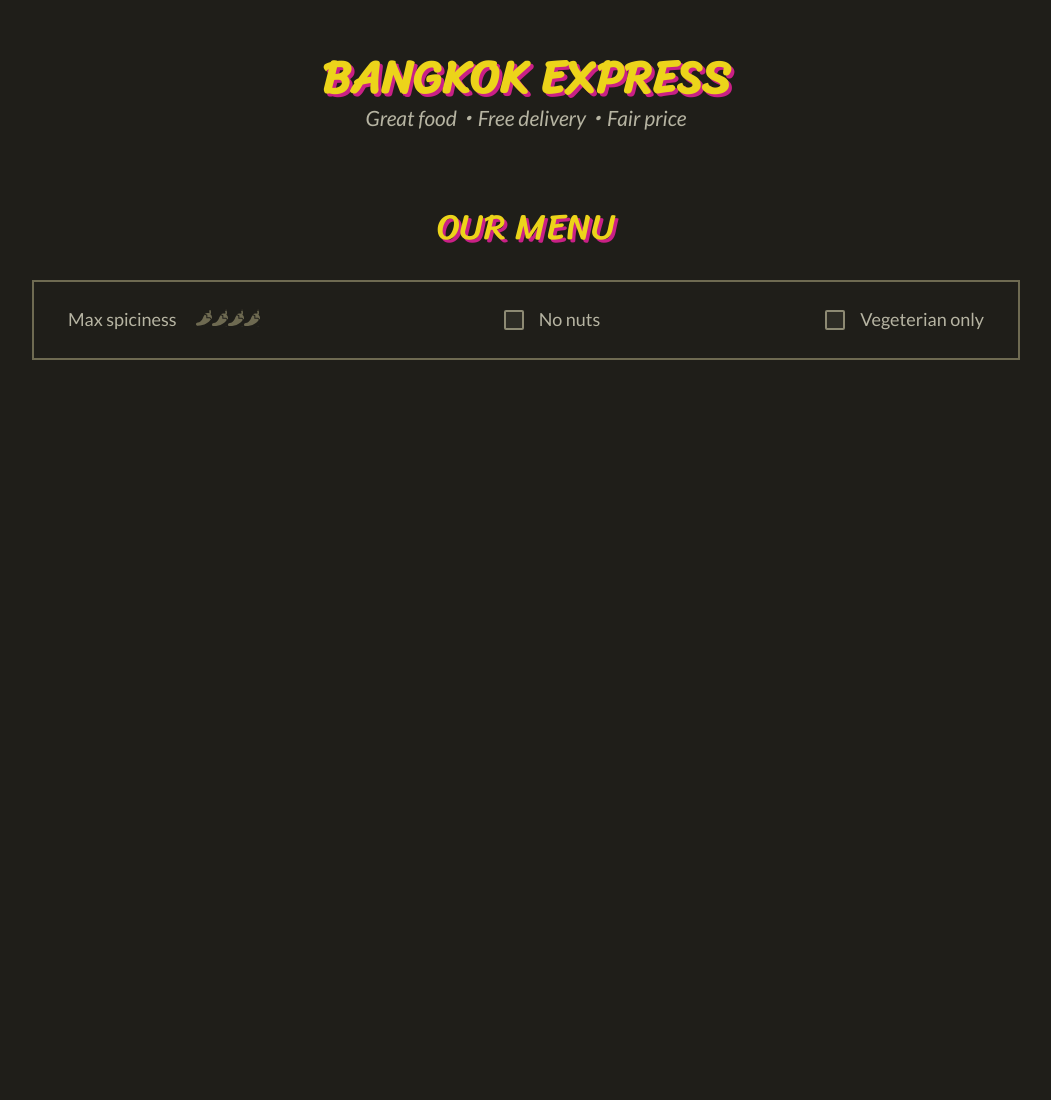
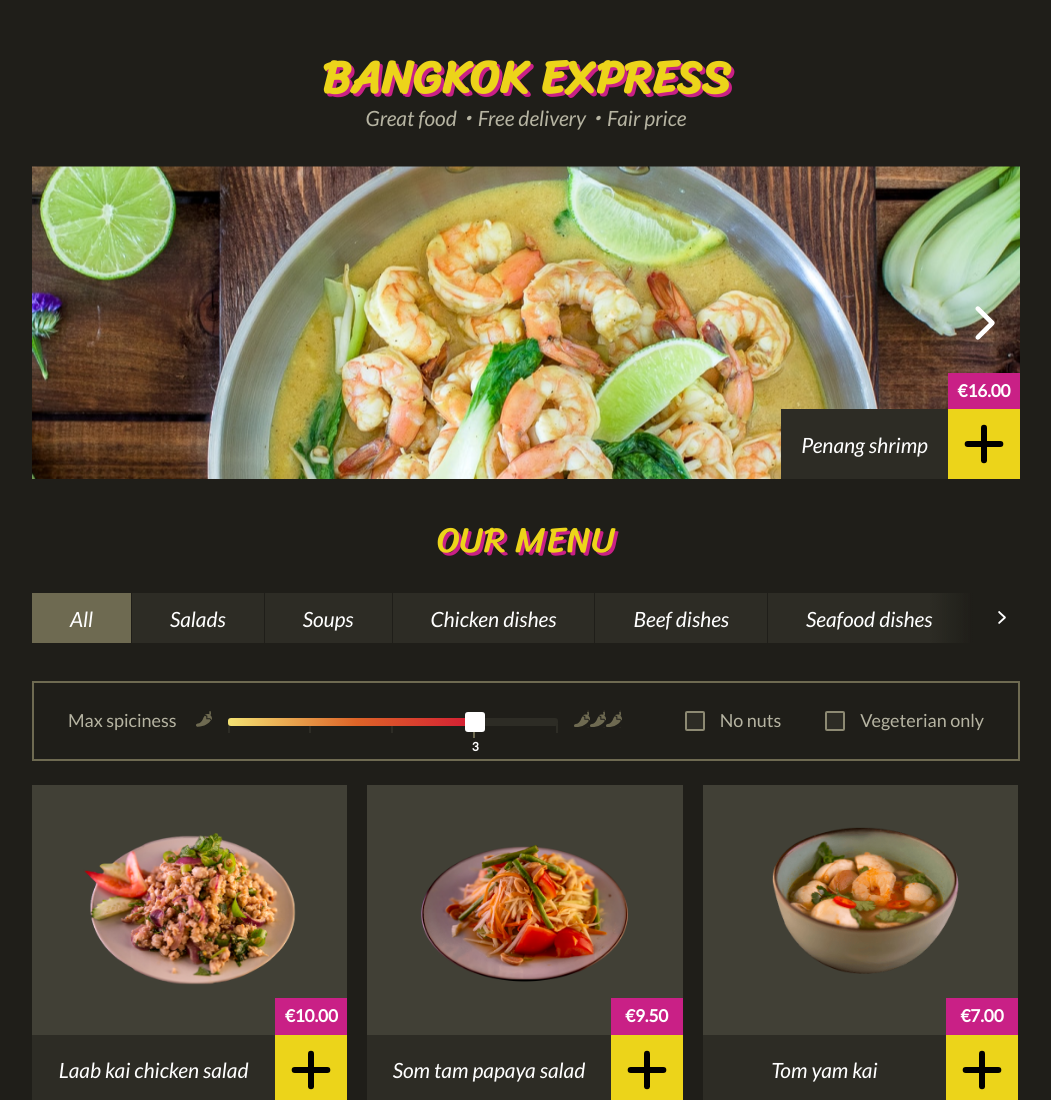
Before and after one commit to js-tasks-ru/jsbasic-20241021_bysynth, a website: page 9-module/2-task/index.html in a window 1280 px wide. Shown: the top 1100 px of the page, without its empty margins (114-1165 px from the left). Before the commit the page ends 800 px from the top, so only its background shows below. Drawn offline with Linux system fonts and the light colour scheme.

Commit message:
Добавляет реализацию Main

```diff
--- a/8-module/1-task/index.js
+++ b/8-module/1-task/index.js
@@ -36,11 +36,11 @@ export default class CartIcon {
   }
 
   addEventListeners() {
-    document.addEventListener('scroll', () => this.updatePosition());
-    window.addEventListener('resize', () => this.updatePosition());
+    document.addEventListener('scroll', this.updatePosition);
+    window.addEventListener('resize', this.updatePosition);
   }
 
-  updatePosition() {
+  updatePosition = () => {
     if (!this.#initialTopCoord) {
       this.#initialTopCoord = this.elem.getBoundingClientRect().top + window.scrollY;
     }
@@ -50,7 +50,7 @@ export default class CartIcon {
     } else {
       this.#unpinCart();
     }
-  }
+  };
 
   #isCartVisible() {
     return this.elem.offsetWidth > 0;
@@ -74,7 +74,6 @@ export default class CartIcon {
       position: 'fixed',
       top: '50px',
       left: leftIndent,
-      right: '10px',
       zIndex: 1e3
     });
   }
--- a/8-module/4-task/index.js
+++ b/8-module/4-task/index.js
@@ -170,6 +170,7 @@ export default class Cart {
 
       if (response.ok) {
         this.cartItems = [];
+        this.cartIcon.update(this);
 
         this.modal.setTitle('Success!');
         this.modalBody.innerHTML = `
--- a/9-module/2-task/all.css
+++ b/9-module/2-task/all.css
@@ -19,4 +19,4 @@
 /* Cart */
 @import '../../8-module/4-task/index.css';
 
-@import './filters.css'
+@import './filters.css';
--- a/9-module/2-task/index.html
+++ b/9-module/2-task/index.html
@@ -6,7 +6,7 @@
   <meta name="viewport" content="width=device-width, initial-scale=1" />
   <title>Бангкок Экспресс</title>
 
-  <link rel="stylesheet" href="/assets/styles/common.css" />
+  <link rel="stylesheet" href="../../assets/styles/common.css" />
   <link rel="stylesheet" href="./all.css">
 
   <script type="module">
--- a/9-module/2-task/index.js
+++ b/9-module/2-task/index.js
@@ -5,17 +5,125 @@ import RibbonMenu from '../../7-module/1-task/index.js';
 import categories from '../../7-module/1-task/categories.js';
 
 import StepSlider from '../../7-module/4-task/index.js';
-import ProductsGrid from '../../8-module/2-task/index.js';
 
 import CartIcon from '../../8-module/1-task/index.js';
 import Cart from '../../8-module/4-task/index.js';
 
+import ProductGrid from '../../8-module/2-task/index.js';
+
 export default class Main {
+  #carousel;
+  #ribbonMenu;
+  #stepSlider;
+  #cartIcon;
+  #cart;
+  #productsGrid;
+  #products = [];
+
+  #initialConfig = {
+    stepSlider: {
+      steps: 5,
+      value: 3
+    },
+    category: ''
+  };
+
+  #nutsCheckbox;
+  #vegeterianCheckbox;
 
   constructor() {
+    this.#nutsCheckbox = document.getElementById('nuts-checkbox');
+    this.#vegeterianCheckbox = document.getElementById('vegeterian-checkbox');
   }
 
   async render() {
-    // ... ваш код
+    this.#createCarousel();
+    this.#createRibbonMenu();
+    this.#createStepSlider();
+    this.#createCartIcon();
+    this.#createCart();
+    await this.#createProductsGrid();
+
+    this.#productsGrid.updateFilter({
+      noNuts: this.#nutsCheckbox.checked,
+      vegeterianOnly: this.#vegeterianCheckbox.checked,
+      maxSpiciness: this.#initialConfig.stepSlider.value,
+      category: this.#initialConfig.category
+    });
+
+    this.#addEventListeners();
+  }
+
+  #createCarousel() {
+    this.#carousel = new Carousel(slides);
+    document.querySelector('[data-carousel-holder]').append(this.#carousel.elem);
+  }
+
+  #createRibbonMenu() {
+    this.#ribbonMenu = new RibbonMenu(categories);
+    document.querySelector('[data-ribbon-holder]').append(this.#ribbonMenu.elem);
+  }
+
+  #createStepSlider() {
+    this.#stepSlider = new StepSlider({
+      steps: this.#initialConfig.stepSlider.steps,
+      value: this.#initialConfig.stepSlider.value
+    });
+    document.querySelector('[data-slider-holder]').append(this.#stepSlider.elem);
+  }
+
+  #createCartIcon() {
+    this.#cartIcon = new CartIcon();
+    document.querySelector('[data-cart-icon-holder]').append(this.#cartIcon.elem);
+  }
+
+  #createCart() {
+    this.#cart = new Cart(this.#cartIcon);
+  }
+
+  async #createProductsGrid() {
+    const productsGridHolder = document.querySelector('[data-products-grid-holder]');
+    productsGridHolder.innerHTML = '';
+
+    try {
+      let response = await fetch('products.json');
+      this.#products = await response.json();
+    } catch {
+      throw new Error('Can\'t get products!');
+    }
+
+    this.#productsGrid = new ProductGrid(this.#products);
+    productsGridHolder.append(this.#productsGrid.elem);
+  }
+
+  #addEventListeners() {
+    document.body.addEventListener('product-add', ({detail: productId}) => {
+      let product = this.#products.find((product) => product.id === productId);
+      this.#cart.addProduct(product);
+    });
+
+    document.body.addEventListener('slider-change', ({detail: value}) => {
+      this.#productsGrid.updateFilter({
+        maxSpiciness: value
+      });
+    });
+
+    document.body.addEventListener('ribbon-select', ({detail: categoryId}) => {
+      this.#productsGrid.updateFilter({
+        category: categoryId
+      });
+    });
+
+    this.#nutsCheckbox.addEventListener('change', (event) => {
+      this.#productsGrid.updateFilter({
+        noNuts: event.target.checked
+      });
+    });
+
+    this.#vegeterianCheckbox.addEventListener('change', (event) => {
+      this.#productsGrid.updateFilter({
+        vegeterianOnly: event.target.checked
+      });
+    });
   }
 }
```
